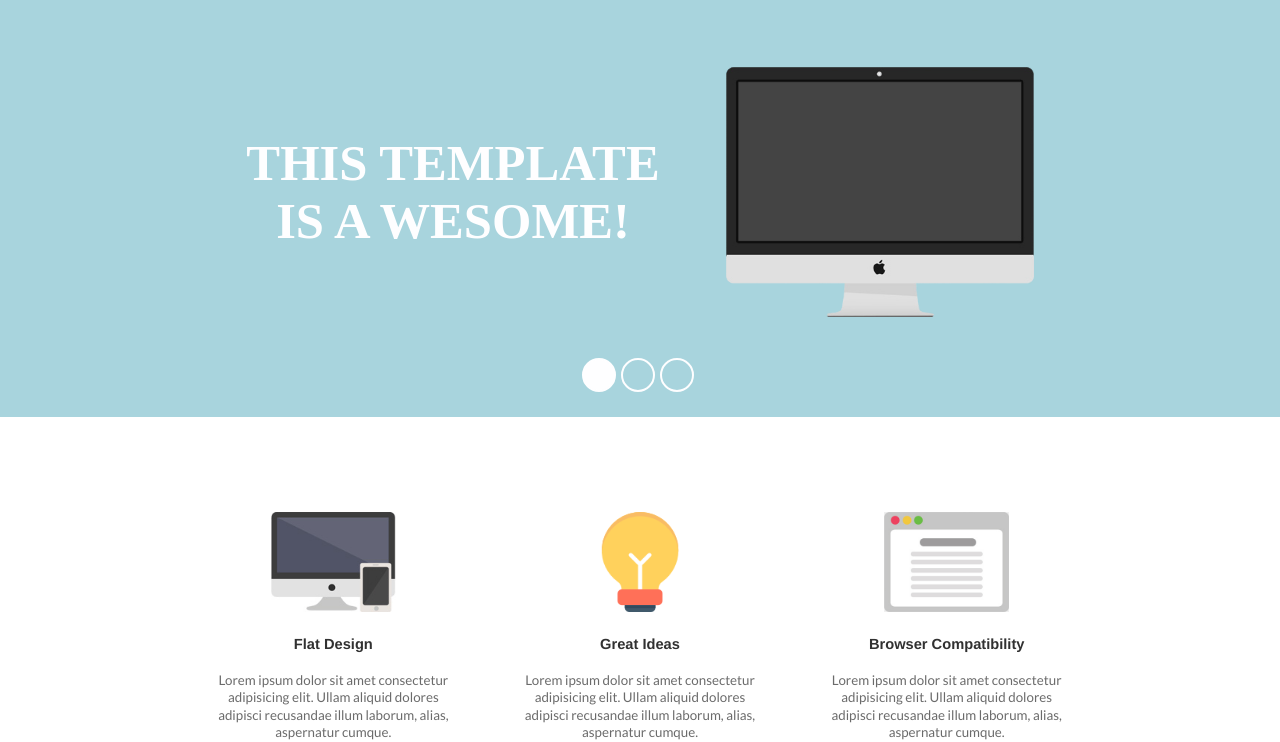
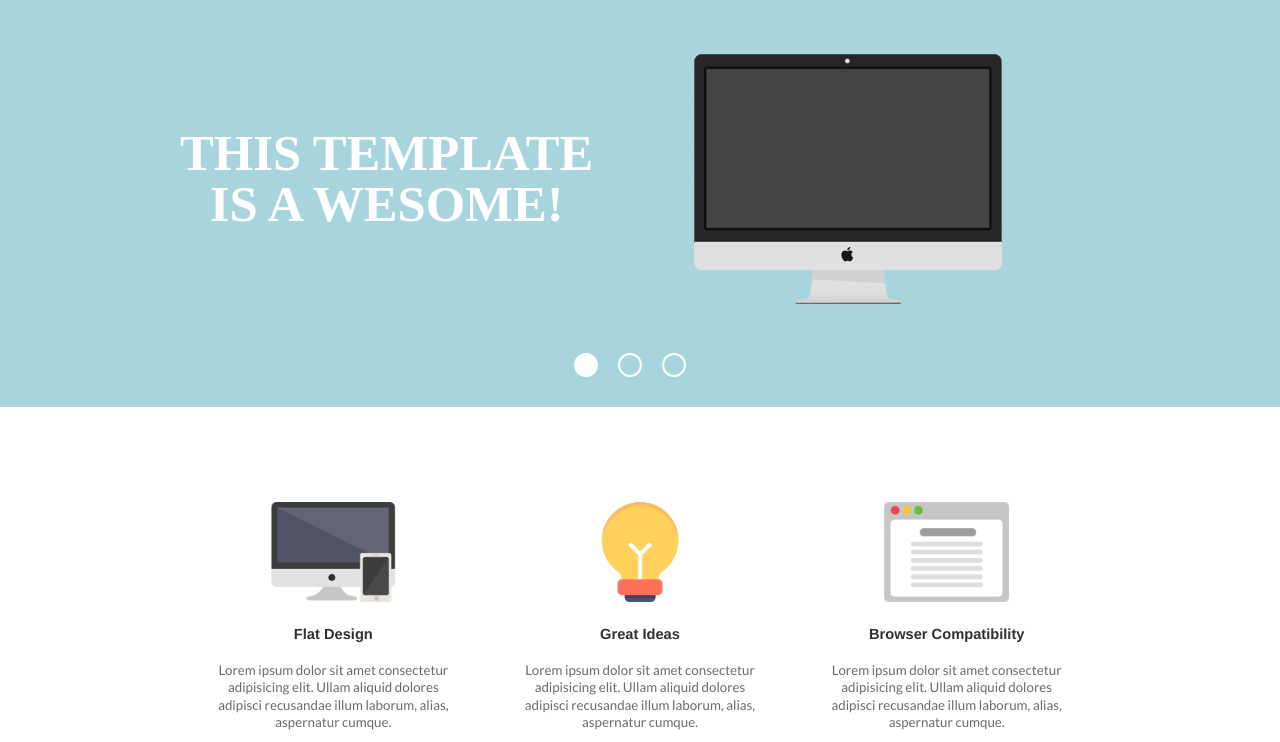
Before and after one commit to amartine59/Colorful-Flat, a plain HTML site: page index.html in a window 1280 px wide. Shown: the part 82-824 px from the top of the page. Drawn offline with Linux system fonts and the light colour scheme.

Commit message:
Fixed some of the paddings and margins on the first section...waiting for review

```diff
--- a/css/style.css
+++ b/css/style.css
@@ -115,7 +115,7 @@ p {
 .header-container {
   width: 920px;
   padding-top: 40px;
-  padding-bottom: 25px;
+  padding-bottom: 30px;
 }
 .service-container {
   width: 920px;
@@ -161,25 +161,28 @@ p {
 }
 .imac-image {
   height: 250px;
+  /*width: 339px;*/
 }
 .header-menu {
   width: 100%;
 }
 .header-container-menu {
-  margin-bottom: 70px;
+  margin-bottom: 57px;
 }
 .header-content {
-  margin-bottom: 40px;
+  margin-bottom: 49px;
+  justify-content: flex-start;
+}
+.header-content-title {
+  margin-right: 101px;
 }
 .fsection-content {
   font-size: 38pt;
   font-weight: 900;
+  line-height: 1;
 }
 .header-footer input[type="radio"] {
   opacity: 0;
-}
-.header-footer {
-  height: 35px;
 }
 .round-radio {
   background-color: rgb(168, 212, 221);
@@ -187,8 +190,9 @@ p {
   border: 2px solid rgb(254, 254, 255);
   margin-right: 5px;
   cursor: pointer;
-  width: 30px;
-  height: 30px;
+  width: 20px;
+  height: 20px;
+  margin-right: 20px;
 }
 .round-radio:hover {
   background-color: rgb(254, 254, 255);
--- a/index.html
+++ b/index.html
@@ -26,7 +26,7 @@
             <a href="#" class="topmenu-item color-dark d-flex aitems-center">Contact</a>
           </nav>
         </header>
-        <div class="header-content d-flex justify-evenly">
+        <div class="header-content d-flex">
           <article class="header-content-title d-flex justify-align-center">
             <p class="color-white fsection-content font-troman">THIS TEMPLATE
               <br/> IS A WESOME!
```
